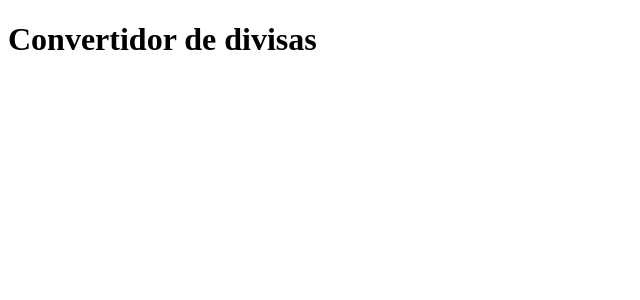
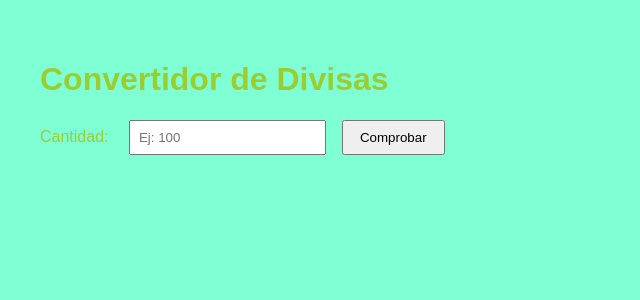
Before and after one commit to cobomaster/Convertidor-De-Divisas, a React (Vite) app: page / in a window 1280 px wide. Shown: the top 300 px of the page, without its empty margins (0-640 px from the left). Built offline with nearby package versions, Linux system fonts and the light colour scheme.

Commit message:
Historia 1: Validación de cantidad ingresada en el convertidor de divisas

```diff
--- a/src/App.css
+++ b/src/App.css
@@ -0,0 +1,9 @@
+body{
+    background-color: aquamarine;
+    color: yellowgreen;
+}
+
+.hea{
+    display: flex;
+    justify-content: center;
+}
--- a/src/App.jsx
+++ b/src/App.jsx
@@ -1,14 +1,46 @@
 import './App.css'
+import { useState } from 'react'
 
 function App() {
+  const [ cantidad, setCantidad ] = useState("");
+  const [ mensaje, setMensaje ] = useState("");
 
-  return (
-    <>
-      <header className='hea'>
-        <h1> Convertidor de divisas </h1>
-      </header>
-    </>
-  )
+  const handleCheck = () => {
+    const number = parseFloat(cantidad);
+    if (isNaN(number) || number <= 0) {
+      setMensaje("Por favor, introduce una cantidad válida mayor que cero.");
+    } else {
+      setMensaje(`Cantidad válida: ${number}`);
+    }
+    };
+
+    return(
+      <main style={{ padding: "2rem", fontFamily: "Arial, sans-serif"}}>
+        <h1> Convertidor de Divisas </h1>
+
+        <label htmlFor='cantidad'> Cantidad: </label>
+        <input
+        type="number"
+        id="cantidad"
+        value={cantidad}
+        onChange={(e) => setCantidad(e.target.value)}
+        placeholder="Ej: 100"
+        style={{ margin: "0 1rem", padding: "0.5rem " }}
+        />
+
+       <button onClick={handleCheck} style={{padding: "0.5rem 1rem"}}>
+        Comprobar
+        </button>
+
+
+       {mensaje && (
+        <p style={{ color: mensaje.includes("válida") ? "green" : "red" }}>
+          {mensaje}
+        </p>
+      )}
+    </main>
+  );
 }
 
+
 export default App
```
Also changed, not shown: 1 other file (tests, documents, lock files or other folders).
